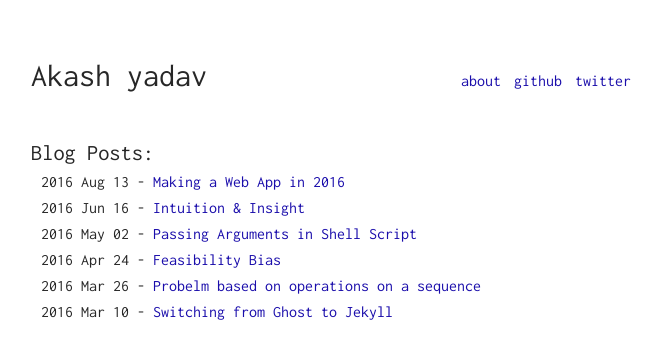
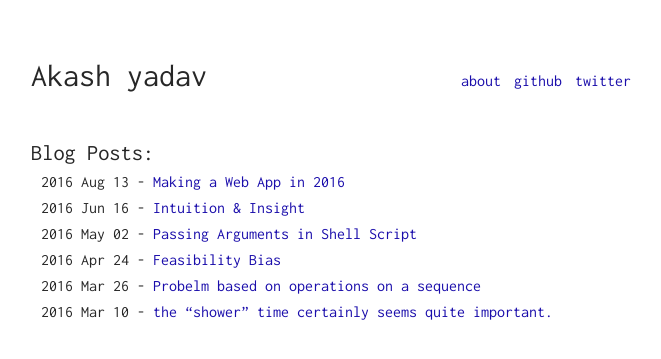
Before and after one commit to l19ux/l19ux.github.io, a Jekyll site: the page built from index.html, in a window 1280 px wide. Shown: the top 359 px of the page, without its empty margins (309-970 px from the left). Built offline with Jekyll 4.4.1, drawn with Linux system fonts in a browser that asks for light colours; part of the change alters nothing that is shown.

Commit message:
Update 2016-03-10-ghost-to-jekyll.md

```diff
--- a/_posts/2016-03-10-ghost-to-jekyll.md
+++ b/_posts/2016-03-10-ghost-to-jekyll.md
@@ -1,32 +1,40 @@
 ---
 layout: post
-title: Switching from Ghost to Jekyll
+title: the “shower” time certainly seems quite important.
 ---
 
-**TL;DR** Use [Jekyll and Github Pages](https://help.github.com/articles/about-github-pages-and-jekyll/) for a cheap and maintainable blog.
+I realized recently that what one thinks about in the shower in the morning is more important than I'd thought. I knew it was a good time to have ideas. Now I'd go further: now I'd say it's hard to do a really good job on anything you don't think about in the shower.
 
-I made a new blog! For the past few months I had been content with [Ghost](https://ghost.org), the publishing platform for professional bloggers. I enjoyed its simplicity and even made a couple themes for it (check them out on my [Github](https://github.com/getmicah)), but as time went on I got tired of paying for server time every month. With all the buzz about "static blogs" I decided to give it a try. Inevitably, I came across Github Pages and Jekyll. Free hosting and a static site blog? Yes, Please.
+Everyone who's worked on difficult problems is probably familiar with the phenomenon of working hard to figure something out, failing, and then suddenly seeing the answer a bit later while doing something else. There's a kind of thinking you do without trying to. I'm increasingly convinced this type of thinking is not merely helpful in solving hard problems, but necessary. The tricky part is, you can only control it indirectly. [1]
 
-It wasn't like there was anything wrong with Ghost. I was just tired of paying to host it on a server. Also, there were quite a few things that I didn't even realize I'd like before using Jekyll.
+I think most people have one top idea in their mind at any given time. That's the idea their thoughts will drift toward when they're allowed to drift freely. And this idea will thus tend to get all the benefit of that type of thinking, while others are starved of it. Which means it's a disaster to let the wrong idea become the top one in your mind.
 
-# Static Site
-One of those being the idea of a static website being generated and no need for a backend. This just makes sense and everything is very fast. Jekyll also automatically generates your Sass files into css which is very handy (no need setting up gulp every project).
+What made this clear to me was having an idea I didn't want as the top one in my mind for two long stretches.
 
-# Local Posts
-Another thing I especially appreciate about Jekyll is how all your posts are stored locally. You just type out your post in markdown in your editor and push to Github to post. Also, its implementation of drafts is extremely useful because you can see how they look locally before making them a post.
+I'd noticed startups got way less done when they started raising money, but it was not till we ourselves raised money that I understood why. The problem is not the actual time it takes to meet with investors. The problem is that once you start raising money, raising money becomes the top idea in your mind. That becomes what you think about when you take a shower in the morning. And that means other questions aren't.
 
-# Variables
-The use of variables has to be my favorite feature. It splits variables up between site and page variables. Site variables would include the name of your blog and the description while page variables would be the name of the post or the date. You can include your own site variables inside the &#95;config.yml file, such as a Google Analytics code or something of the nature.
+I'd hated raising money when I was running Viaweb, but I'd forgotten why I hated it so much. When we raised money for Y Combinator, I remembered. Money matters are particularly likely to become the top idea in your mind. The reason is that they have to be. It's hard to get money. It's not the sort of thing that happens by default. It's not going to happen unless you let it become the thing you think about in the shower. And then you'll make little progress on anything else you'd rather be working on. [2]
 
-# Data Files
-Another way to access info in your blog is through data files. Instead of just variables, data files allow you to create a YAML, JSON, or CSV file to put data into. For example on this site I have /data/websites.yml file where I store the websites I've made, the fields being the name and url, and then loop them into a list inside my html.
+(I hear similar complaints from friends who are professors. Professors nowadays seem to have become professional fundraisers who do a little research on the side. It may be time to fix that.)
 
-# Maintainable
-Everything is through Github, which is where I would be putting my code anyways, so it makes sense that it would also be where I host my website. Making changes to my blog is painless. All I have to do is push the code to Github whenever I make changes (though all changes should be tested locally).
+The reason this struck me so forcibly is that for most of the preceding 10 years I'd been able to think about what I wanted. So the contrast when I couldn't was sharp. But I don't think this problem is unique to me, because just about every startup I've seen grinds to a halt when they start raising money — or talking to acquirers.
 
-# Conclusion
-So why did I switch to Jekyll? Simply the speed and price. The free hosting, static site generation, and complete control make it, in my opinion, the best option for any web developer desiring a blog. With Github Pages there's no need to check on your server nor do you have to worry about having the latest software, Github just does it for you.
+You can't directly control where your thoughts drift. If you're controlling them, they're not drifting. But you can control them indirectly, by controlling what situations you let yourself get into. That has been the lesson for me: be careful what you let become critical to you. Try to get yourself into situations where the most urgent problems are ones you want to think about.
 
-<br>
+You don't have complete control, of course. An emergency could push other thoughts out of your head. But barring emergencies you have a good deal of indirect control over what becomes the top idea in your mind.
 
-For more information about Jekyll, check out the [Docs](https://jekyllrb.com/docs/home/).
+I've found there are two types of thoughts especially worth avoiding — thoughts like the Nile Perch in the way they push out more interesting ideas. One I've already mentioned: thoughts about money. Getting money is almost by definition an attention sink. The other is disputes. These too are engaging in the wrong way: they have the same velcro-like shape as genuinely interesting ideas, but without the substance. So avoid disputes if you want to get real work done. [3]
+
+Even Newton fell into this trap. After publishing his theory of colors in 1672 he found himself distracted by disputes for years, finally concluding that the only solution was to stop publishing:
+
+    I see I have made myself a slave to Philosophy, but if I get free of Mr Linus's business I will resolutely bid adew to it eternally, excepting what I do for my privat satisfaction or leave to come out after me. For I see a man must either resolve to put out nothing new or become a slave to defend it. [4]
+
+Linus and his students at Liege were among the more tenacious critics. Newton's biographer Westfall seems to feel he was overreacting:
+
+    Recall that at the time he wrote, Newton's "slavery" consisted of five replies to Liege, totalling fourteen printed pages, over the course of a year.
+
+I'm more sympathetic to Newton. The problem was not the 14 pages, but the pain of having this stupid controversy constantly reintroduced as the top idea in a mind that wanted so eagerly to think about other things.
+
+Turning the other cheek turns out to have selfish advantages. Someone who does you an injury hurts you twice: first by the injury itself, and second by taking up your time afterward thinking about it. If you learn to ignore injuries you can at least avoid the second half. I've found I can to some extent avoid thinking about nasty things people have done to me by telling myself: this doesn't deserve space in my head. I'm always delighted to find I've forgotten the details of disputes, because that means I hadn't been thinking about them. My wife thinks I'm more forgiving than she is, but my motives are purely selfish.
+
+I suspect a lot of people aren't sure what's the top idea in their mind at any given time. I'm often mistaken about it. I tend to think it's the idea I'd want to be the top one, rather than the one that is. But it's easy to figure this out: just take a shower. What topic do your thoughts keep returning to? If it's not what you want to be thinking about, you may want to change something.
```
